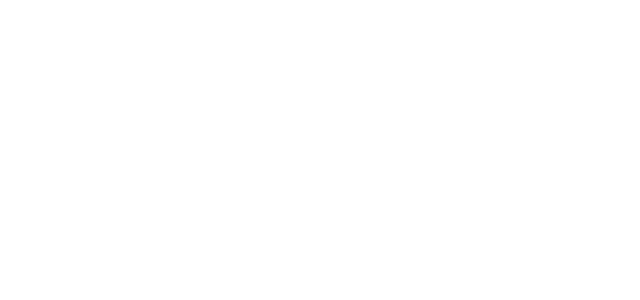
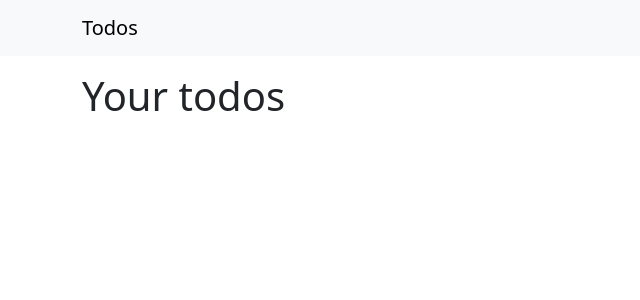
Before and after one commit to ACZH05/todo-app-react, a React (Vite) app: page / in a window 1280 px wide. Shown: the top 300 px of the page, without its empty margins (0-640 px from the left). Built offline with nearby package versions, Linux system fonts and the light colour scheme.

Commit message:
Add routes

```diff
--- a/src/App.jsx
+++ b/src/App.jsx
@@ -1,8 +1,32 @@
+import { Navbar, Container } from 'react-bootstrap'
+import 'bootstrap/dist/css/bootstrap.css';
+import { BrowserRouter, Outlet, Route, Routes } from 'react-router-dom'
+import Home from './pages/Home'
+import ErrorPage from './pages/ErrorPage'
+
+function Layout() {
+  return (
+    <>
+      <Navbar bg='light' variant='light'>
+        <Container>
+          <Navbar.Brand href='/'>Todos</Navbar.Brand>
+        </Container>
+      </Navbar>
+      <Outlet />
+    </>
+  )
+}
+
 function App() {
   return (
-    <div>
-
-    </div>
+    <BrowserRouter>
+      <Routes>
+        <Route path='/' element={<Layout />}>
+          <Route index element={<Home />}/>
+          <Route path='*' element={<ErrorPage />}/>
+        </Route>
+      </Routes>
+    </BrowserRouter>
   )
 }
 
```
